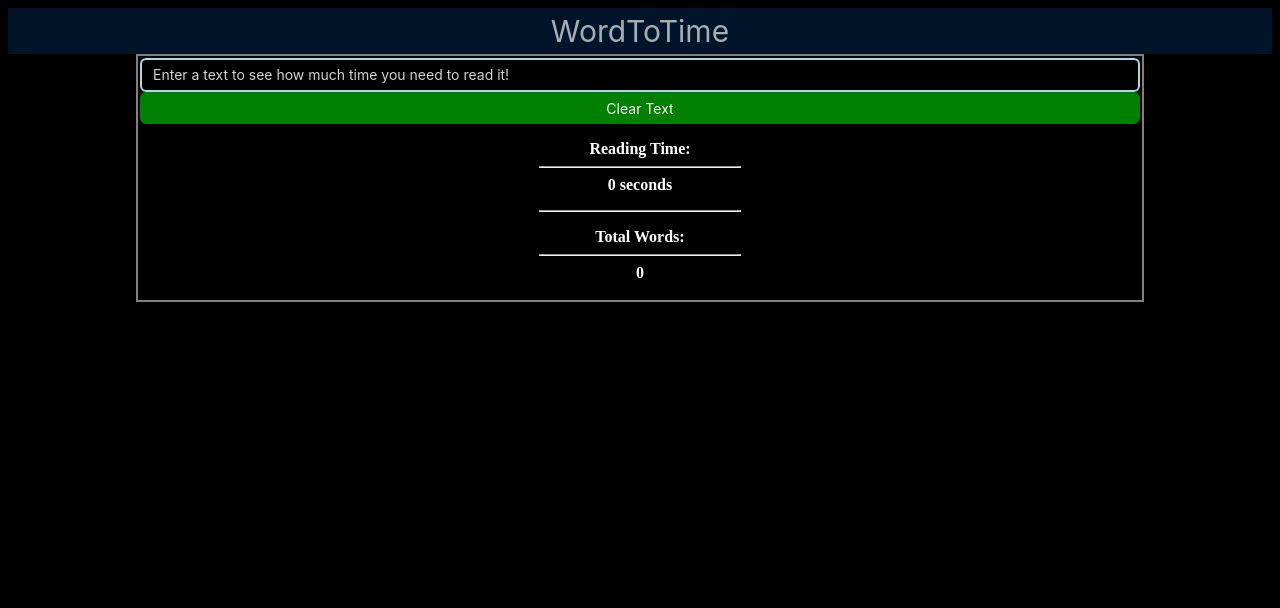
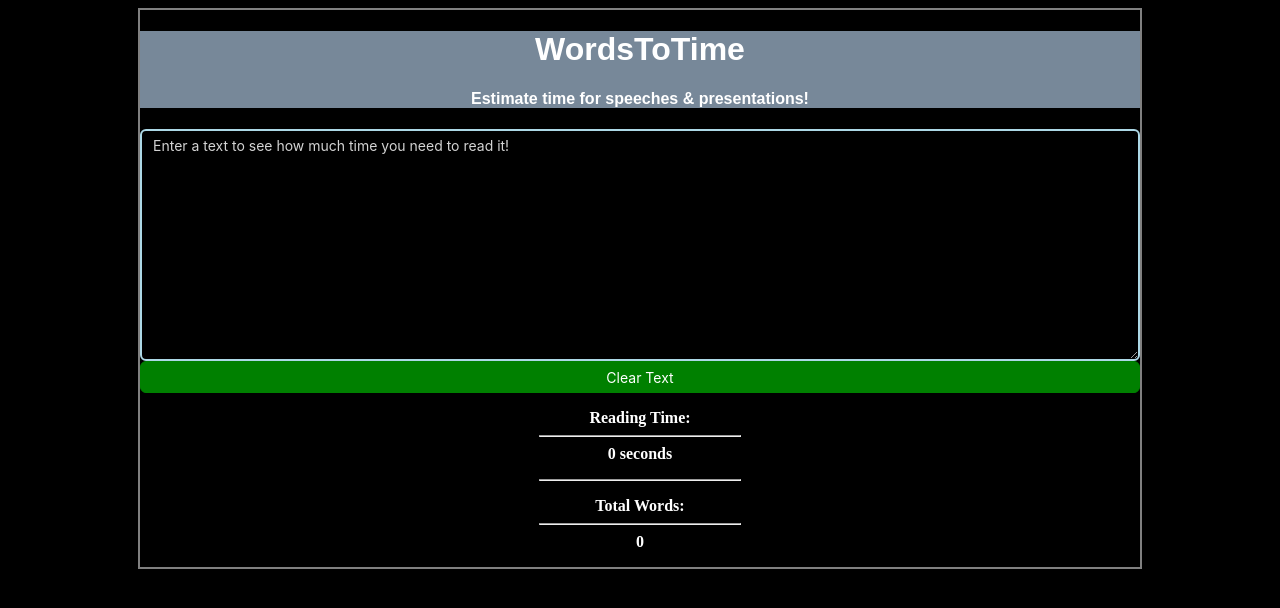
Before and after one commit to ergincetn01/howmuchtimetoread, a React (Create React App) app: page / in a window 1280 px wide. Shown: the top 608 px of the page. Built offline with nearby package versions, Linux system fonts and the light colour scheme.

Commit message:
more stylings components, counter fixed

```diff
--- a/src/App.js
+++ b/src/App.js
@@ -1,9 +1,8 @@
 import { useState } from "react";
 import TextBox from "./Components/TextBox";
 import Time from "./Components/Time";
-import { Button} from "antd";
-import "./Components/Styles/App.css"
-import NavBar from "./Components/NavBar";
+import { Button } from "antd";
+import "./Styles/App.css"
 
 function App() {
     const [text, setText] = useState("")
@@ -16,19 +15,16 @@ function App() {
     }
 
     return (
-   <div className="main">
-
-   <NavBar/>
-                <div className="app">
-
-                    <TextBox handleChange={handleChange} text={text} />
-                    <Button className="btn" onClick={reset}>Clear Text </Button>
-                    <Time text={text} />
-                </div>
-</div>
-
+        <div className="app">
+            <div className="heads">
+                <h1>WordsToTime</h1>
+                <h4>Estimate time for speeches & presentations!</h4>
+            </div>
+            <TextBox handleChange={handleChange} text={text} />
+            <Button className="btn" onClick={reset}>Clear Text </Button>
+            <Time text={text} />
+        </div>
     )
-
 }
 
 export default App;
--- a/src/Components/NavBar.js
+++ /dev/null
@@ -1,13 +0,0 @@
-import {Menu} from "antd"
-import MenuItem from "antd/es/menu/MenuItem"
-import "./Styles/NavBar.css"
-function NavBar () {
-    return (
-        <Menu className="menu" selectable={false}
-            theme="dark" mode="horizontal">
-            <MenuItem className="menuItem">WordToTime</MenuItem>
-        </Menu>
-    )
-}
-
-export default NavBar;
--- a/src/Components/Styles/App.css
+++ /dev/null
@@ -1,23 +0,0 @@
-.app {
-    justify-content: center;
-    display: block;
-   margin: auto;
-   padding: 2px;
-   border: 2px solid gray;
-   width: 1000px;
-
-}
-.btn {
-    color:white ;
-    background-color: green;
-    text-align: center;
-    border-width: 1px;
-    border-color: green;
-    width: 1000px;
-}
-/* .btn:hover {
-    background-color: green;
-    border-color: green;
-    color: white;
-    text-decoration: overline;
-} */
--- a/src/Components/Styles/NavBar.css
+++ /dev/null
@@ -1,8 +0,0 @@
-.menu {
-    justify-content: center;
-    color: white;
-}
-
-.menuItem {
-    font-size: 30px;
-}
--- a/src/Components/TextBox.js
+++ b/src/Components/TextBox.js
@@ -1,11 +1,11 @@
 import {Input} from "antd"
-import "./Styles/TextBox.css"
+import "../Styles/TextBox.css"
 
 const {TextArea} = Input;
 function TextBox({text,handleChange}){
 
     return (
-            <TextArea autoSize className="textArea" placeholder="Enter a text to see how much time you need to read it!"
+            <TextArea rows={10} className="textArea" placeholder="Enter a text to see how much time you need to read it!"
             value={text}
             onChange={handleChange}
             />
--- a/src/Components/Time.js
+++ b/src/Components/Time.js
@@ -1,4 +1,4 @@
-import "./Styles/Time.css"
+import "../Styles/Time.css"
 
 function Time({text}) {
 
--- /dev/null
+++ b/src/Styles/App.css
@@ -0,0 +1,36 @@
+.app {
+    justify-content: center;
+    display: block;
+   margin: auto;
+   border: 2px solid gray;
+   width: 1000px;
+
+}
+h1{
+    color: white;
+    text-align: center;
+    font-family: Arial, Helvetica, sans-serif;
+}
+
+h4 {
+    color: white;
+    text-align: center;
+    font-family: Arial, Helvetica, sans-serif;
+}
+.btn {
+    color:white;
+    background-color: green;
+    text-align: center;
+    border-color: green;
+    width: 1000px;
+}
+
+.btn:hover {
+    background-color: green;
+    -webkit-text-fill-color: white;
+    border-color: green;
+}
+
+.heads {
+    background-color: lightslategrey;
+}
--- a/src/Components/Styles/TextBox.css
+++ b/src/Styles/TextBox.css
@@ -4,7 +4,7 @@
     border-width: 2px;
     color: white;
     width: 100%;
-    height: "500px";
+
 }
 .textArea::-webkit-input-placeholder {
     color: lightgray;
@@ -12,5 +12,7 @@
 .textArea:hover {
     background-color: black;
     color: white;
+    border-width: 2px;
     border-color: lightblue;
+
 }
--- a/src/index.js
+++ b/src/index.js
@@ -1,7 +1,7 @@
 import React from "react";
 import ReactDOM from "react-dom/client";
 import App from "./App"
-import "./Components/Styles/index.css"
+import "./Styles/index.css"
 
 const element= document.getElementById("root")
 const root= ReactDOM.createRoot(element)
```
Also changed, not shown: src/Styles/Time.css (renamed from src/Components/Styles/Time.css), src/Styles/index.css (renamed from src/Components/Styles/index.css).
